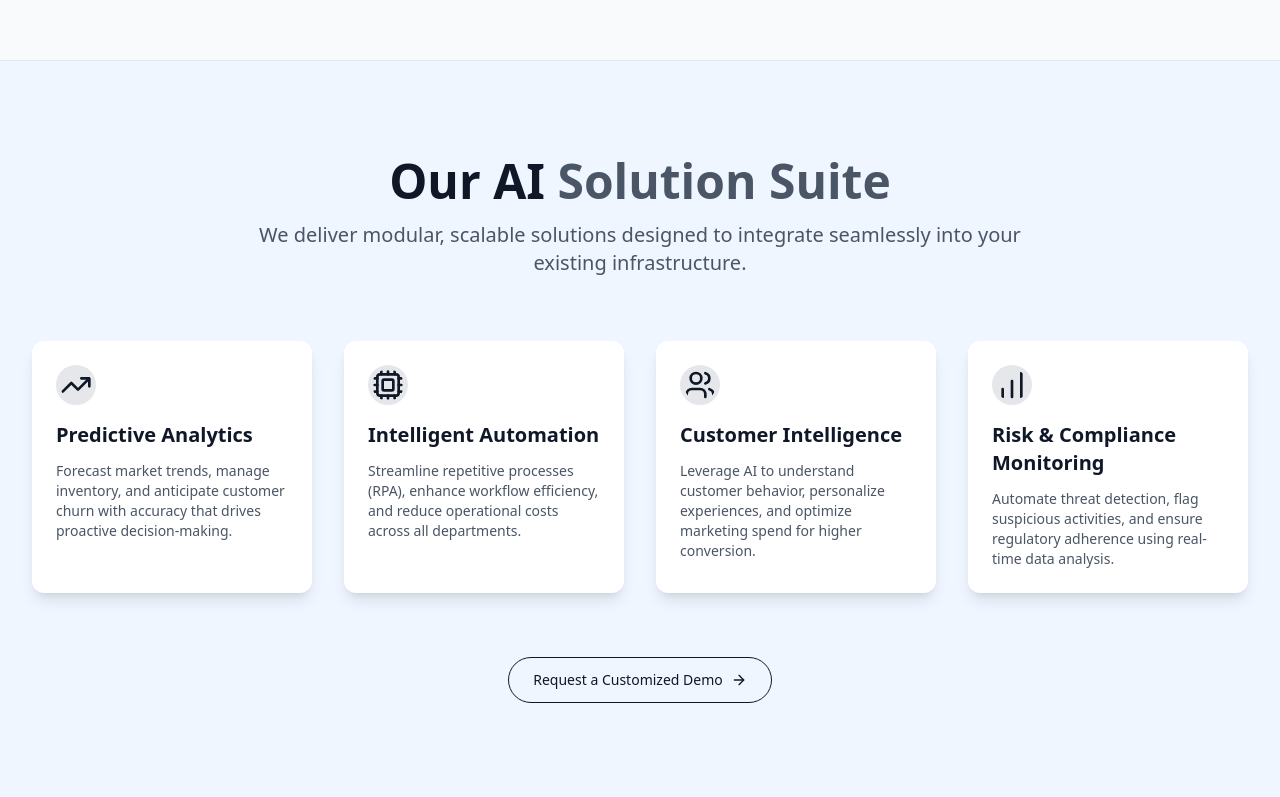
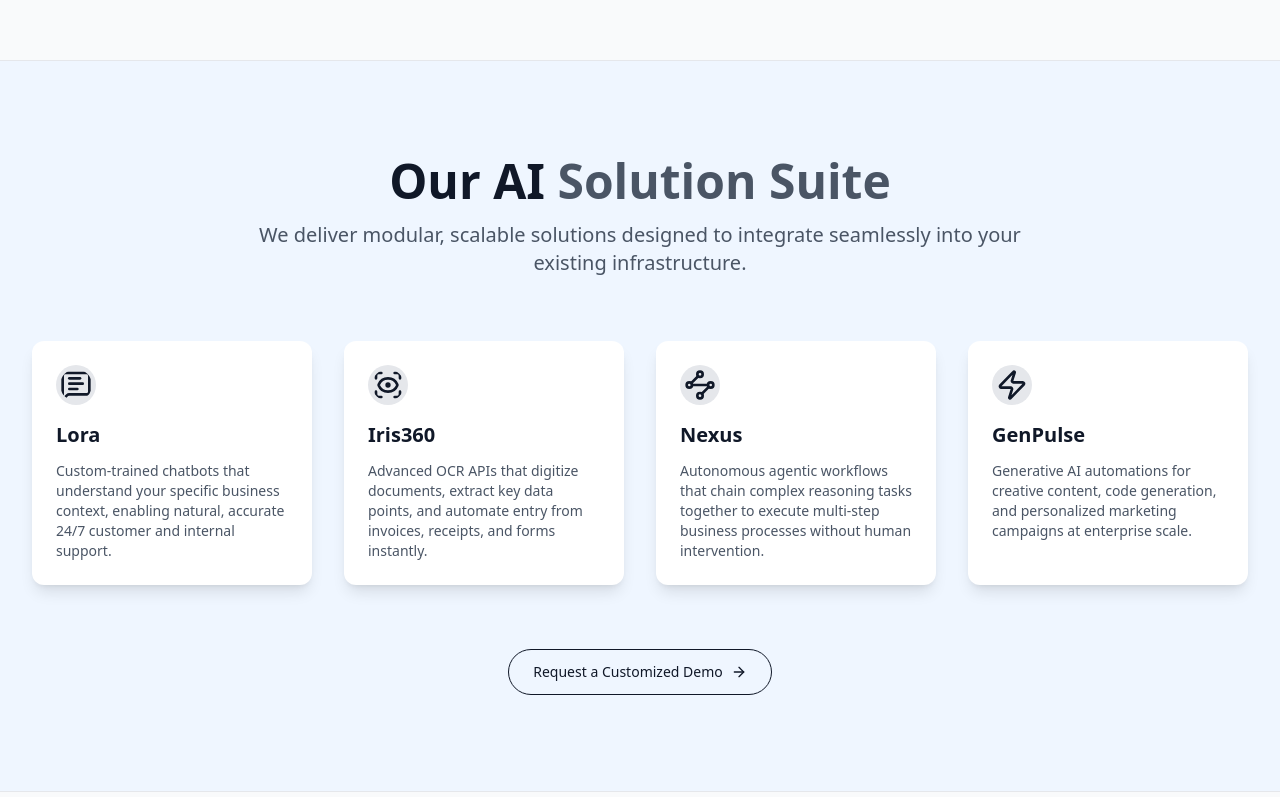
Before and after one commit to briankibiku/edgeai, a React (Vite) app: page / in a window 1280 px wide. Shown: the part 1365-2162 px from the top of the page. Built offline with nearby package versions, Linux system fonts and the light colour scheme.

Commit message:
edge ai solutions website

```diff
--- a/index.html
+++ b/index.html
@@ -2,7 +2,7 @@
 <html lang="en">
   <head>
     <meta charset="UTF-8" />
-    <link rel="icon" type="image/svg+xml" href="/vite.svg" />
+    <link rel="icon" type="image/svg+xml" href="/edgeai.svg" />
     <meta name="viewport" content="width=device-width, initial-scale=1.0" />
     <title>edgeai</title>
   </head>
--- a/src/App.jsx
+++ b/src/App.jsx
@@ -1,7 +1,11 @@
 import React, { useState, createContext, useContext, useEffect } from 'react';
-import { Menu, X, ArrowRight, TrendingUp, Cpu, Users, Mail, Phone, MapPin, BarChart, Sun, Moon } from 'lucide-react';
+import {
+  Menu, X, ArrowRight, TrendingUp, Cpu, Users, Mail, Phone, MapPin, BarChart, Sun, Moon, MessageSquareText, ScanEye, Waypoints, Zap } from 'lucide-react';
 import logo from './assets/edgeaiblack.png';
-import  logoWhite  from './assets/edgeaiwhite.png';
+import logoWhite from './assets/edgeaiwhite.png';
+// import SolutionsSection from './components/SolutionsSection';
+// import ContactSection from './components/Contact';
+
 // --- Global Constants and Logo ---
 
 // The logo provided is white. For light mode, we invert the colors of the image
@@ -171,7 +175,7 @@ const HeroSection = () => {
     <section id="home" className={`pt-20 min-h-screen flex items-center justify-center ${getClasses(theme, 'bg-main')}`}>
       <div className="max-w-7xl mx-auto px-4 sm:px-6 lg:px-8 py-24 text-center">
         <h1 className="text-5xl sm:text-6xl lg:text-8xl font-extrabold tracking-tight mb-6 leading-tight">
-          The <span className={getClasses(theme, 'text-highlight')}>Edge</span> of AI in Business.
+          Gain the <span className={getClasses(theme, 'text-highlight')}>Edge</span> with AI.
         </h1>
         <p className={`text-xl sm:text-2xl max-w-3xl mx-auto mb-10 ${getClasses(theme, 'text-secondary')}`}>
           Empowering large enterprises and ambitious SMEs with bespoke, cutting-edge AI solutions for real-world impact and exponential growth.
@@ -247,26 +251,27 @@ const AboutSection = () => {
 
 const solutionsData = [
   {
-    title: "Predictive Analytics",
-    description: "Forecast market trends, manage inventory, and anticipate customer churn with accuracy that drives proactive decision-making.",
-    icon: TrendingUp
+    title: "Lora",
+    description: "Custom-trained chatbots that understand your specific business context, enabling natural, accurate 24/7 customer and internal support.",
+    icon: MessageSquareText
   },
   {
-    title: "Intelligent Automation",
-    description: "Streamline repetitive processes (RPA), enhance workflow efficiency, and reduce operational costs across all departments.",
-    icon: Cpu
+    title: "Iris360",
+    description: "Advanced OCR APIs that digitize documents, extract key data points, and automate entry from invoices, receipts, and forms instantly.",
+    icon: ScanEye
   },
   {
-    title: "Customer Intelligence",
-    description: "Leverage AI to understand customer behavior, personalize experiences, and optimize marketing spend for higher conversion.",
-    icon: Users
+    title: "Nexus",
+    description: "Autonomous agentic workflows that chain complex reasoning tasks together to execute multi-step business processes without human intervention.",
+    icon: Waypoints
   },
   {
-    title: "Risk & Compliance Monitoring",
-    description: "Automate threat detection, flag suspicious activities, and ensure regulatory adherence using real-time data analysis.",
-    icon: BarChart
+    title: "GenPulse",
+    description: "Generative AI automations for creative content, code generation, and personalized marketing campaigns at enterprise scale.",
+    icon: Zap
   },
 ];
+
 
 const SolutionsSection = () => {
   const { theme, getClasses } = useTheme();
@@ -307,7 +312,7 @@ const SolutionsSection = () => {
   );
 };
 
-
+{/* <SolutionsSection /> */}
 // --- 5. Statistics/Impact Component ---
 
 const statsData = [
@@ -478,6 +483,7 @@ const ContactSection = () => {
     </section>
   );
 };
+{/* <ContactSection /> */}
 
 // --- 7. Footer Component ---
 
--- a/src/components/Contact.jsx
+++ b/src/components/Contact.jsx
@@ -1,7 +1,25 @@
 
-import React, { useState, createContext, useContext, useEffect } from 'react';
-import { Menu, X, ArrowRight, TrendingUp, Cpu, Users, Mail, Phone, MapPin, BarChart, Sun, Moon } from 'lucide-react';
+import React, { useState } from 'react';
+import {  Mail, Phone, MapPin, BarChart, Sun, Moon } from 'lucide-react';
 
+
+const useTheme = () => ({
+  theme: 'light',
+  getClasses: (theme, element) => {
+    const isDark = theme === 'dark';
+    switch (element) {
+      case 'bg-main': return isDark ? 'bg-black text-white' : 'bg-white text-gray-900';
+      case 'text-primary': return isDark ? 'text-white' : 'text-gray-900';
+      case 'text-highlight': return isDark ? 'text-gray-300' : 'text-gray-600';
+      case 'text-secondary': return isDark ? 'text-gray-400' : 'text-gray-600';
+      case 'card-bg': return isDark ? 'bg-gray-900 border-gray-800 hover:border-white' : 'bg-white border-gray-200 hover:border-black shadow-lg';
+      case 'icon-bg': return isDark ? 'bg-gray-700' : 'bg-gray-200';
+      case 'button-secondary-outline': return isDark ? 'text-white border-white hover:bg-gray-900' : 'text-gray-900 border-gray-900 hover:bg-gray-100';
+      case 'border-separator': return isDark ? 'border-gray-800' : 'border-gray-200';
+      default: return '';
+    }
+  }
+});
 
 const ContactSection = () => {
   const { theme, getClasses } = useTheme();
@@ -133,3 +151,5 @@ const ContactSection = () => {
     </section>
   );
 };
+
+export default ContactSection;
--- /dev/null
+++ b/src/components/SolutionsSection.jsx
@@ -0,0 +1,95 @@
+import React from 'react';
+import { ArrowRight, MessageSquareText, ScanEye, Waypoints, Zap } from 'lucide-react';
+
+// --- INSTRUCTIONS FOR LOCAL USE ---
+// 1. Uncomment the import line below.
+// 2. Ensure the path '../App' points to your App.jsx file.
+// 3. Delete the "Mock useTheme" block below.
+// ----------------------------------
+
+// import { useTheme } from '../App';
+
+// --- MOCK useTheme (FOR PREVIEW ONLY - DELETE THIS IN LOCAL PROJECT) ---
+const useTheme = () => ({
+  theme: 'light',
+  getClasses: (theme, element) => {
+    const isDark = theme === 'dark';
+    switch (element) {
+      case 'bg-main': return isDark ? 'bg-black text-white' : 'bg-white text-gray-900';
+      case 'text-primary': return isDark ? 'text-white' : 'text-gray-900';
+      case 'text-highlight': return isDark ? 'text-gray-300' : 'text-gray-600';
+      case 'text-secondary': return isDark ? 'text-gray-400' : 'text-gray-600';
+      case 'card-bg': return isDark ? 'bg-gray-900 border-gray-800 hover:border-white' : 'bg-white border-gray-200 hover:border-black shadow-lg';
+      case 'icon-bg': return isDark ? 'bg-gray-700' : 'bg-gray-200';
+      case 'button-secondary-outline': return isDark ? 'text-white border-white hover:bg-gray-900' : 'text-gray-900 border-gray-900 hover:bg-gray-100';
+      case 'border-separator': return isDark ? 'border-gray-800' : 'border-gray-200';
+      default: return '';
+    }
+  }
+});
+// ----------------------------------------------------------------------
+
+const solutionsData = [
+  {
+    title: "Lora",
+    description: "Custom-trained chatbots that understand your specific business context, enabling natural, accurate 24/7 customer and internal support.",
+    icon: MessageSquareText
+  },
+  {
+    title: "Iris360",
+    description: "Advanced OCR APIs that digitize documents, extract key data points, and automate entry from invoices, receipts, and forms instantly.",
+    icon: ScanEye
+  },
+  {
+    title: "Nexus",
+    description: "Autonomous agentic workflows that chain complex reasoning tasks together to execute multi-step business processes without human intervention.",
+    icon: Waypoints
+  },
+  {
+    title: "GenPulse",
+    description: "Generative AI automations for creative content, code generation, and personalized marketing campaigns at enterprise scale.",
+    icon: Zap
+  },
+];
+
+const SolutionsSection = () => {
+  // Using the hook (either the real one locally, or the mock one here)
+  const { theme, getClasses } = useTheme();
+
+  return (
+    <section id="solutions" className={`py-24 ${getClasses(theme, 'bg-main')} border-t ${getClasses(theme, 'border-separator')}`}>
+      <div className="max-w-7xl mx-auto px-4 sm:px-6 lg:px-8">
+        <h2 className={`text-4xl sm:text-5xl font-extrabold text-center mb-4 ${getClasses(theme, 'text-primary')}`}>
+          Our AI <span className={getClasses(theme, 'text-highlight')}>Solution Suite</span>
+        </h2>
+        <p className={`text-xl text-center mb-16 max-w-3xl mx-auto ${getClasses(theme, 'text-secondary')}`}>
+          We deliver modular, scalable solutions designed to integrate seamlessly into your existing infrastructure.
+        </p>
+
+        <div className="grid grid-cols-1 md:grid-cols-2 lg:grid-cols-4 gap-8">
+          {solutionsData.map((solution, index) => (
+            <div
+              key={index}
+              className={`p-6 rounded-xl shadow-lg transition duration-500 transform hover:translate-y-[-5px] ${getClasses(theme, 'card-bg')}`}
+            >
+              <solution.icon className={`h-10 w-10 ${getClasses(theme, 'text-primary')} mb-4 p-1 rounded-full ${getClasses(theme, 'icon-bg')}`} />
+              <h3 className={`text-xl font-semibold mb-3 ${getClasses(theme, 'text-primary')}`}>{solution.title}</h3>
+              <p className={`text-sm ${getClasses(theme, 'text-secondary')}`}>{solution.description}</p>
+            </div>
+          ))}
+        </div>
+
+        <div className="text-center mt-16">
+          <button
+            onClick={(e) => { e.preventDefault(); document.querySelector('#contact').scrollIntoView({ behavior: 'smooth' }); }}
+            className={`inline-flex items-center px-6 py-3 text-sm font-medium rounded-full transition duration-300 border ${getClasses(theme, 'button-secondary-outline')}`}
+          >
+            Request a Customized Demo <ArrowRight className="ml-2 h-4 w-4" />
+          </button>
+        </div>
+      </div>
+    </section>
+  );
+};
+
+export default SolutionsSection;
```
Also changed, not shown: public/edgeai.svg (added).
